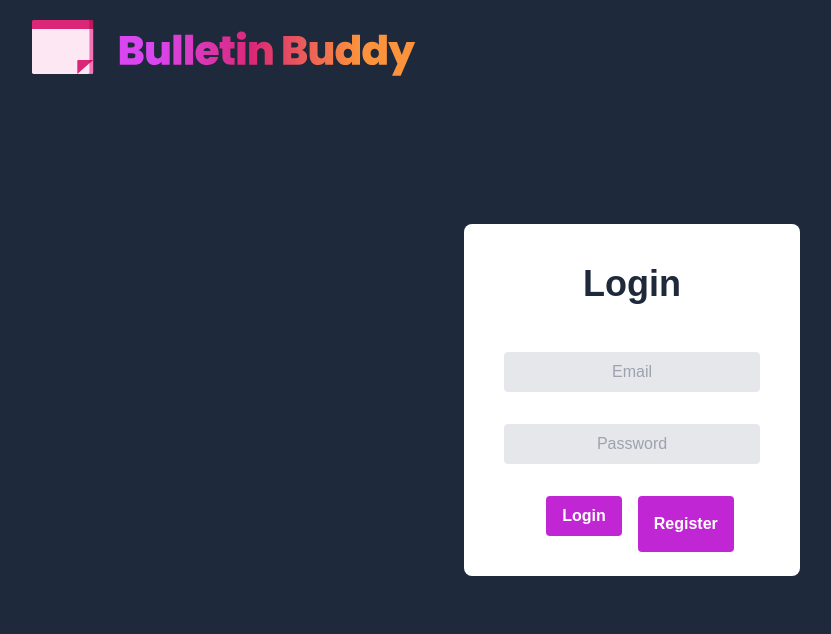
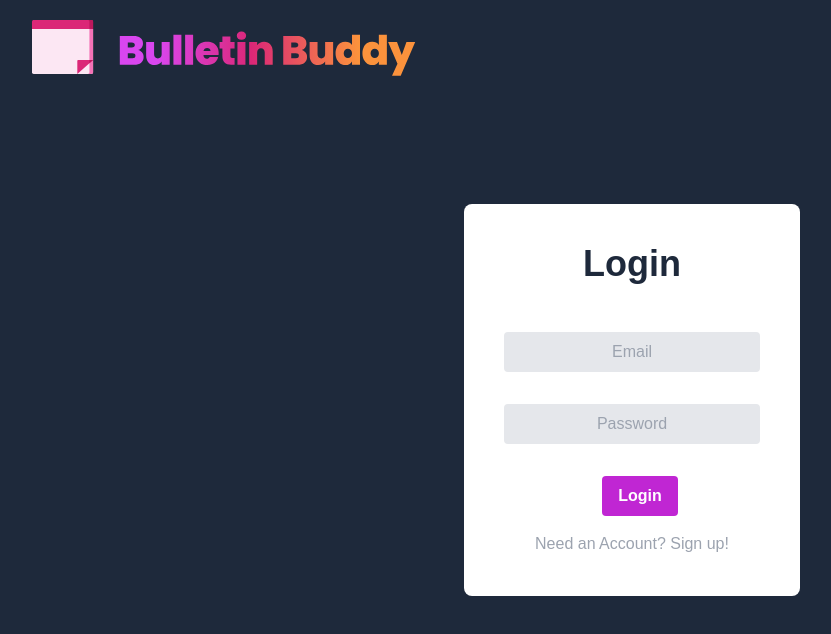
Before and after one commit to TBean18/Bulletin-Buddy, a React (Create React App) app in the folder my-app/: page /organization/login in a window 1280 px wide. Shown: the top 634 px of the page, without its empty margins (8-839 px from the left). Built offline with nearby package versions, Linux system fonts and the light colour scheme.

Commit message:
cleaning up the login page

```diff
--- a/my-app/src/OrganizationPages/Login.js
+++ b/my-app/src/OrganizationPages/Login.js
@@ -158,13 +158,13 @@ function Login() {
               {" "}
               Login{" "}
             </button>
-            <Link to="./registration">
-              <button className="ml-4 mt-4 rounded h-full py-2 px-4 text-white font-bold  bg-fuchsia-600 hover:bg-fuchsia-500  focus:outline-none focus:ring-2 focus:bg-fuchsia-500  focus:ring-opacity-50">
-                {" "}
-                Register{" "}
-              </button>
+
+          </div>
+          <Link to="./registration">
+              <text className=" duration-100 text-gray-400 transform hover:text-gray-700">
+              Need an Account? Sign up!
+              </text>
             </Link>
-          </div>
         </div>
         <div id="step-2" className="hidden">
           <svg
```
